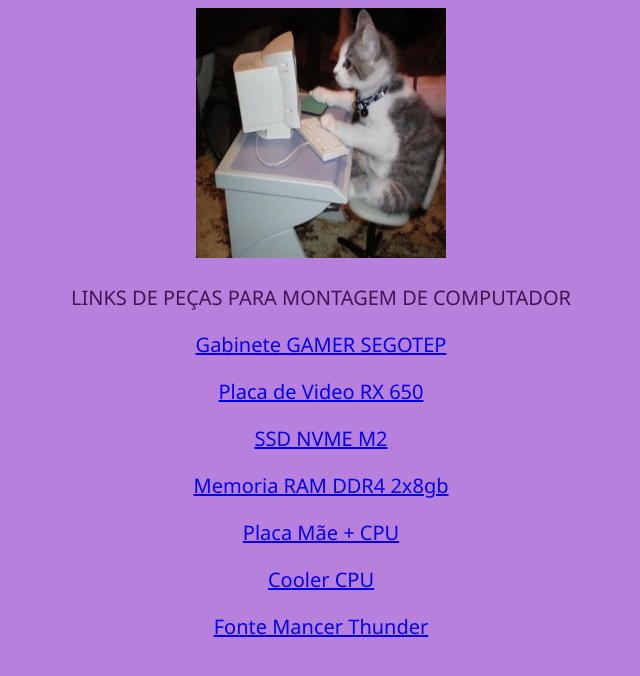
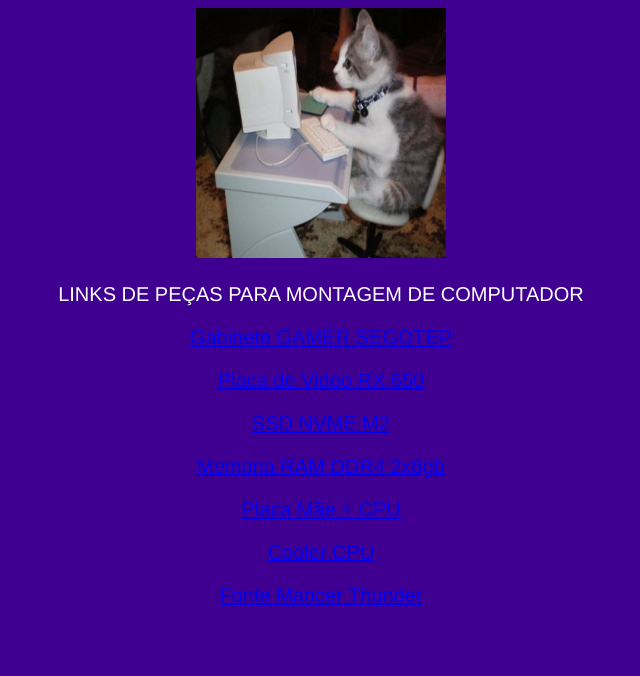
Before and after one commit to ale-henrique/orcamento-junho24, a plain HTML site: page index.html in a window 1280 px wide. Shown: the whole page, without its empty margins (319-959 px from the left). Drawn offline with Linux system fonts and the light colour scheme.

Commit message:
color change index.html

```diff
--- a/index.html
+++ b/index.html
@@ -7,9 +7,9 @@
 </head>
 <style>
     body {
-        color: rgb(68, 19, 83);
-        background-color: rgb(184, 128, 221);
-        font-family: 'Segoe UI', Tahoma, Geneva, Verdana, sans-serif;
+        color: rgb(255, 255, 255);
+        background-color: rgb(63, 0, 146);
+        font-family: 'Franklin Gothic Medium', 'Arial Narrow', Arial, sans-serif;
         font-size: 20px;
         text-align: center;
      }
```
